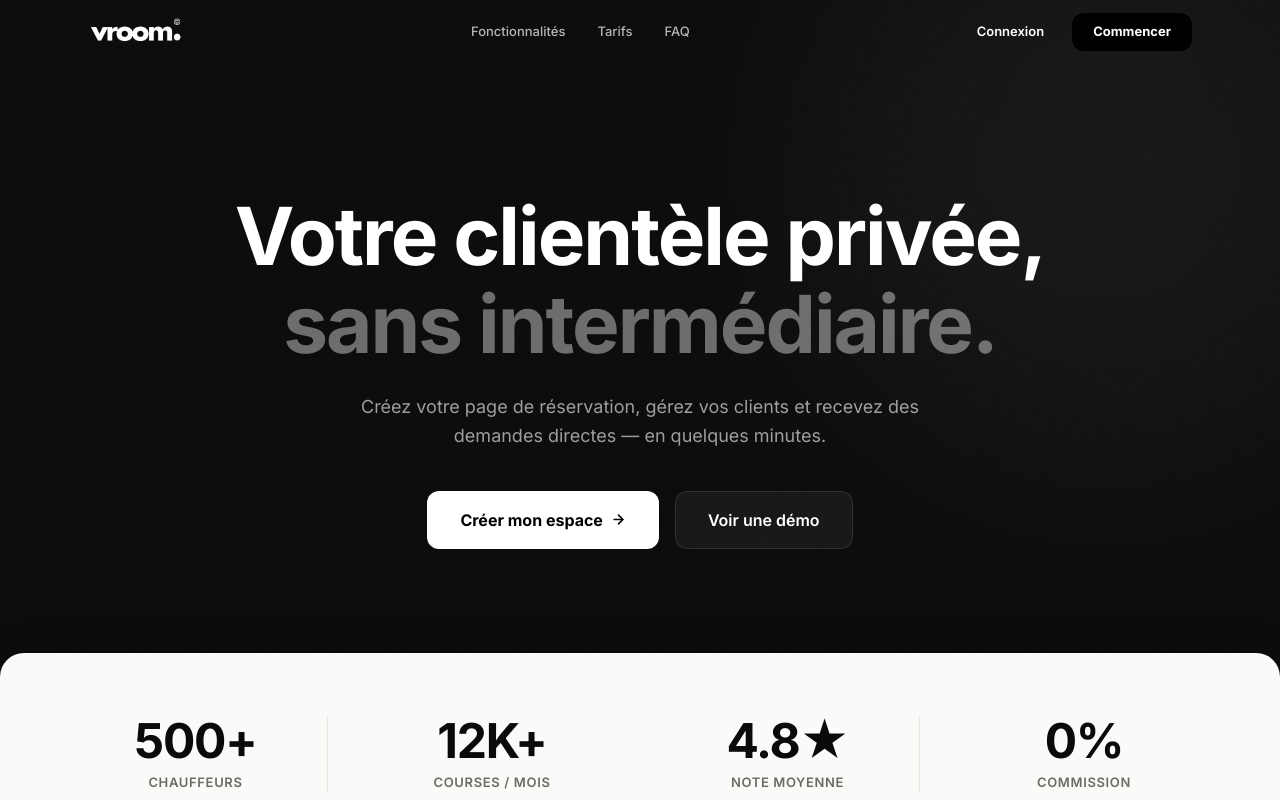
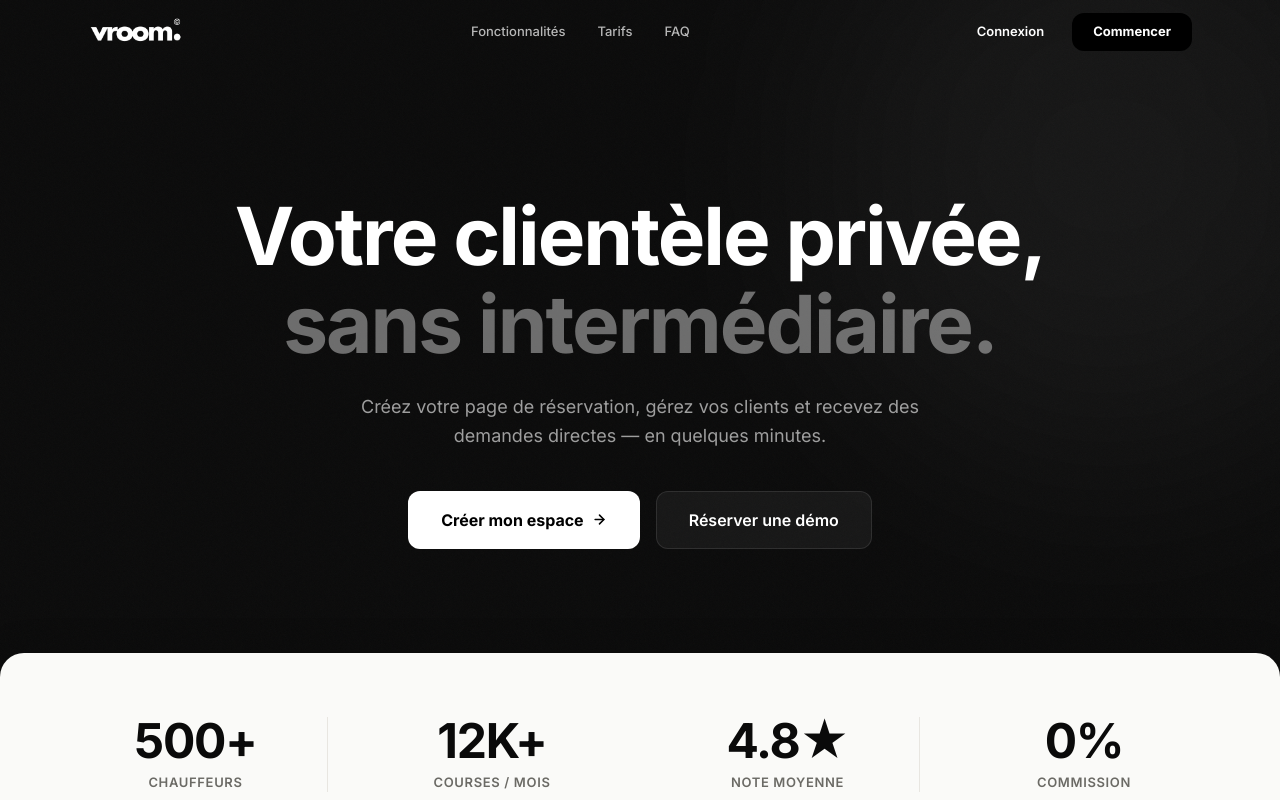
Before and after one commit to magentyagency-ops/chauffeur, a Next.js app: page / in a window 1280 px wide. Shown: the top 800 px of the page. Built offline with nearby package versions, Linux system fonts and the light colour scheme.

Commit message:
style: change button text to Réserver une démo

```diff
--- a/src/app/page.tsx
+++ b/src/app/page.tsx
@@ -176,7 +176,7 @@ export default function LandingPage() {
               Créer mon espace <Arrow />
             </Link>
             <Link href="/chauffeur/jean-dupont" className="inline-flex items-center justify-center gap-2 px-8 py-4 bg-white/5 text-white font-semibold text-[16px] rounded-xl border border-white/10 hover:bg-white/10 transition-colors">
-              Voir une démo
+              Réserver une démo
             </Link>
           </div>
 
```
